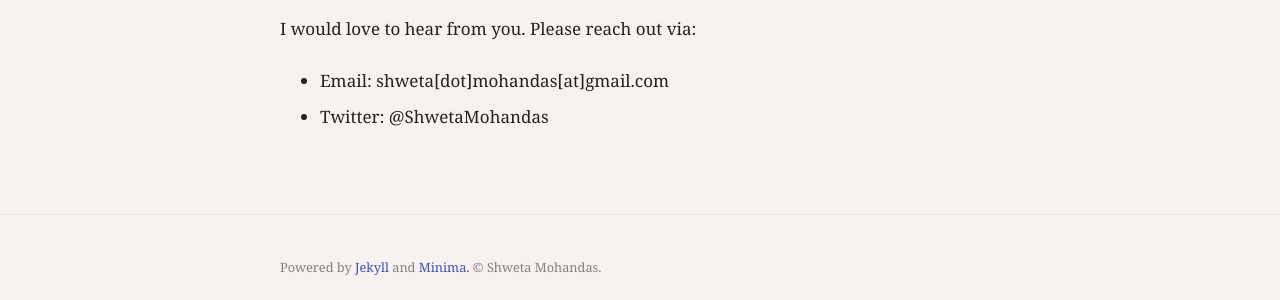
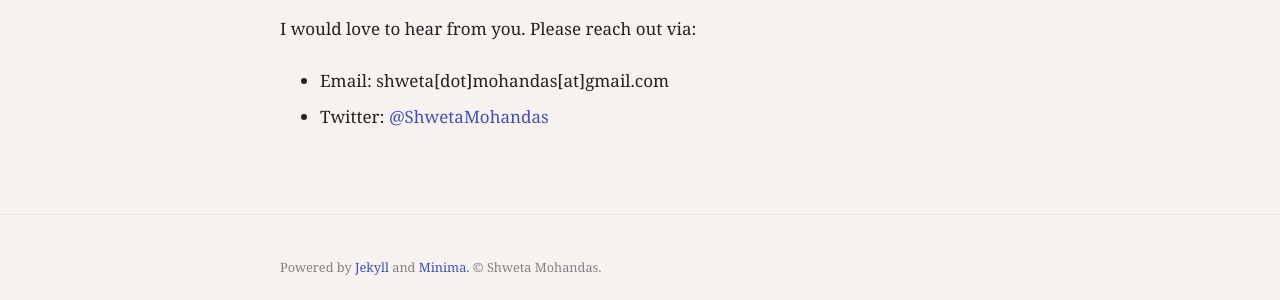
Before and after one commit to shwetamohandas/shwetamohandas.github.io, a Jekyll site: the page built from index.md, in a window 1280 px wide. Shown: the part 1160-1460 px from the top of the page. Built offline with Jekyll 4.4.1, drawn with Linux system fonts in a browser that asks for light colours; part of the change alters nothing that is shown.

```diff
--- a/index.md
+++ b/index.md
@@ -14,4 +14,4 @@ I have an LLM in Public International Law from Queen Mary University of London a
 
 I would love to hear from you. Please reach out via:
 - Email: shweta[dot]mohandas[at]gmail.com
-- Twitter: @ShwetaMohandas
+- Twitter: [@ShwetaMohandas](https://twitter.com/ShwetaMohandas)
```
